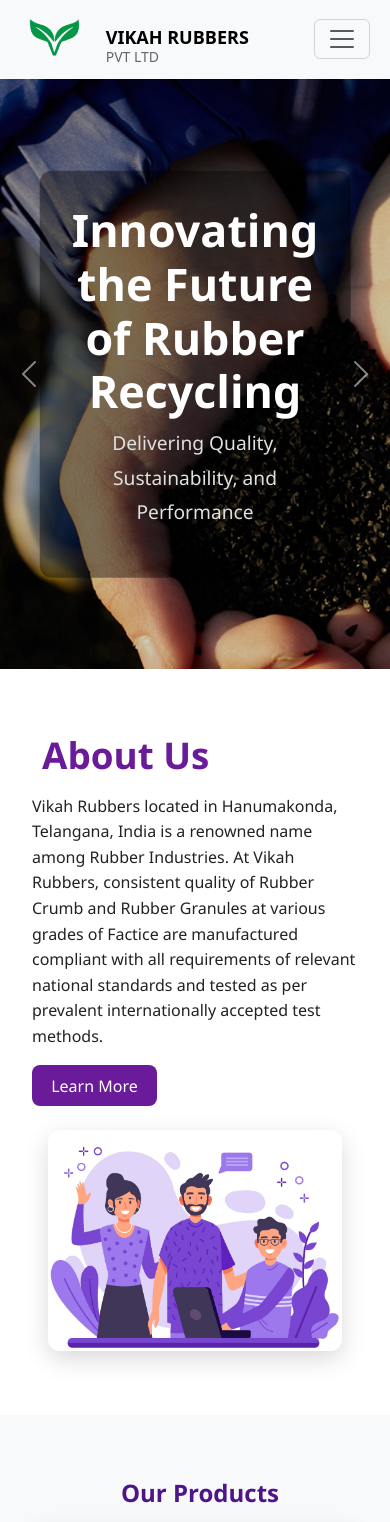
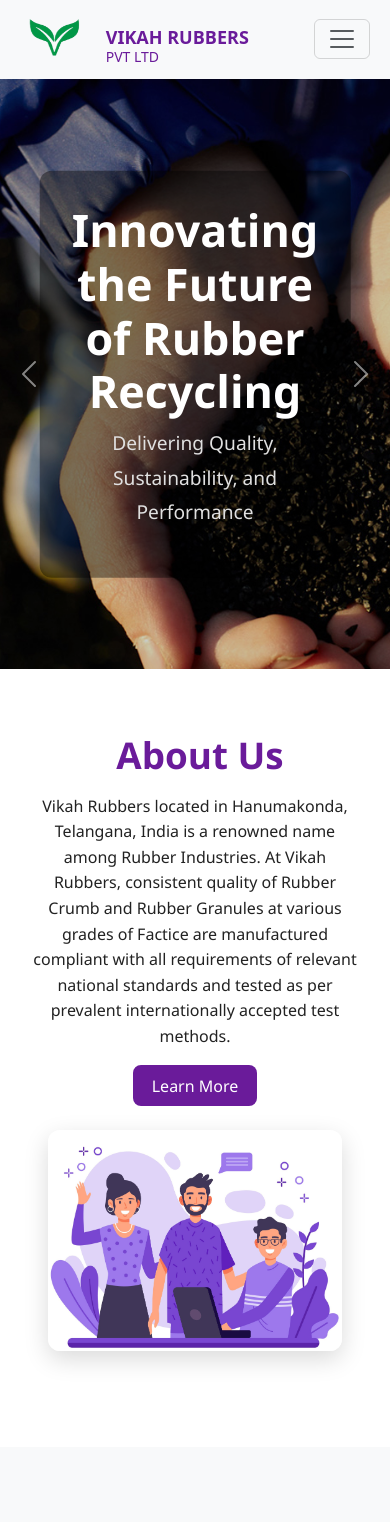
Before and after one commit to GannuNb/Vikahrubbers, a React (Create React App) app in the folder frontend/: page / in a window 390 px wide. Shown: the top 1522 px of the page. Built offline with nearby package versions, Linux system fonts and the light colour scheme.

Commit message:
about changed

```diff
--- a/frontend/src/About.css
+++ b/frontend/src/About.css
@@ -37,10 +37,6 @@
 .section-card {
   padding: 4rem 2rem;
   background-color: #f7f7f7;
-}
-
-.section-card.alt {
-  background-color: #ffffff;
 }
 
 .card-content {
--- a/frontend/src/Home.css
+++ b/frontend/src/Home.css
@@ -59,7 +59,7 @@
 }
 
 /* --------------------------- */
-/* SECTION HEADERS (WITH BAR) */
+/* SECTION HEADERS             */
 /* --------------------------- */
 .section-header {
   display: flex;
@@ -72,6 +72,7 @@
 
 .section-header.center {
   justify-content: center;
+  margin-bottom: 2rem;
 }
 
 .section-header h2 {
@@ -84,7 +85,7 @@
 /* ABOUT SECTION               */
 /* --------------------------- */
 .about {
-  padding: 4rem 2rem;
+  padding: 4rem 2rem 6rem; /* ⬅️ Add bottom space */
   background-color: #fff;
 }
 
@@ -99,6 +100,7 @@
 .about-text {
   flex: 1;
   min-width: 280px;
+  max-width: 550px;
 }
 
 .about-text p {
@@ -126,12 +128,17 @@
   box-shadow: 0 8px 24px rgba(0, 0, 0, 0.15);
 }
 
+/* --------------------------- */
+/* PRODUCTS SECTION            */
+/* --------------------------- */
 .products {
-  padding: 4rem 2rem;
+  padding: 5rem 2rem;
   background-color: #f8f9fa;
   text-align: center;
+  display: flex;
+  flex-direction: column;
+  align-items: center;
 }
-
 .product-list {
   display: flex;
   flex-wrap: wrap;
@@ -154,7 +161,6 @@
   justify-content: space-between;
 }
 
-
 .product-card:hover {
   transform: translateY(-6px);
 }
@@ -167,7 +173,6 @@
   display: block;
 }
 
-
 .product-card h3 {
   margin-top: 1.2rem;
   margin-bottom: 1rem;
@@ -179,7 +184,7 @@
 
 .product-learn-btn {
   padding: 0.35rem 0.4rem; /* ⬅️ less horizontal space */
-    font-size: 0.9rem;
+  font-size: 0.9rem;
   border: 2px solid #6a1b9a;
   background-color: white;
   color: #6a1b9a;
@@ -192,6 +197,7 @@
   background-color: #6a1b9a;
   color: white;
 }
+
 
 /* --------------------------- */
 /* CONTACT SECTION             */
@@ -286,4 +292,12 @@
   .section-header h2 {
     font-size: 1.5rem;
   }
+
+  .about-text {
+    text-align: center;
+  }
+
+  .contact-text {
+    text-align: center;
+  }
 }
--- a/frontend/src/Home.js
+++ b/frontend/src/Home.js
@@ -53,7 +53,7 @@ function Home() {
       <section className="about" data-aos="fade-up">
         <div className="about-content">
           <div className="about-text">
-      <h2 className="section-title">About Us</h2> {/* ✅ Moved heading here */}
+            <h2 className="section-title">About Us</h2>
             <p>
               Vikah Rubbers located in Hanumakonda, Telangana, India is a renowned name among Rubber Industries.
               At Vikah Rubbers, consistent quality of Rubber Crumb and Rubber Granules at various grades of Factice
@@ -65,7 +65,6 @@ function Home() {
           <img src={aboutImage} className="media" alt="About Us" />
         </div>
       </section>
-
 
       {/* PRODUCTS */}
       <section className="products" data-aos="fade-up">
--- a/frontend/src/Navbar.css
+++ b/frontend/src/Navbar.css
@@ -48,12 +48,12 @@
 .brand-name {
   font-weight: bold;
   font-size: 22px;
-  color: #000;
+  color: #6a1b9a;
 }
 
 .brand-subtext {
   font-size: 14px;
-  color: #666;
+  color: #6a1b9a;
 }
 
 /* Optional old text-based logo (if used elsewhere) */
```
Lines whose indentation alone changed are shown as unchanged.
